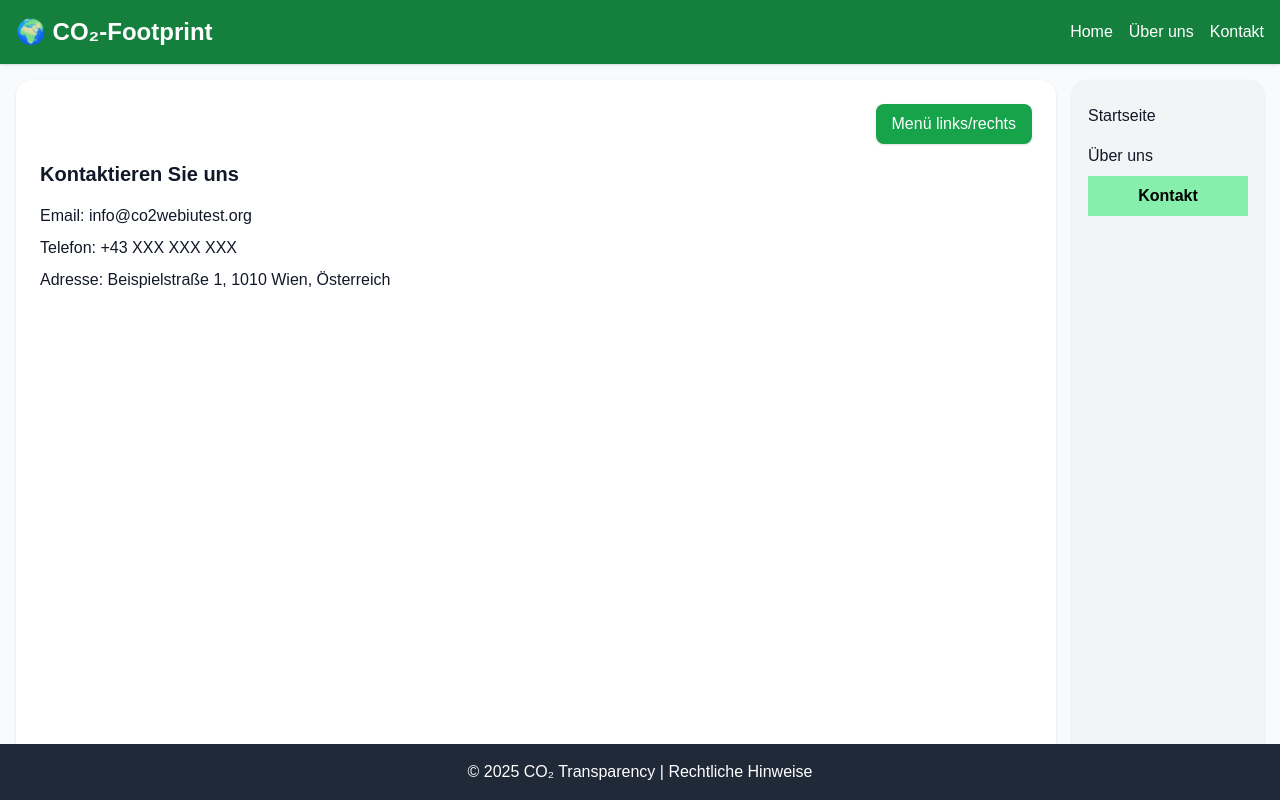
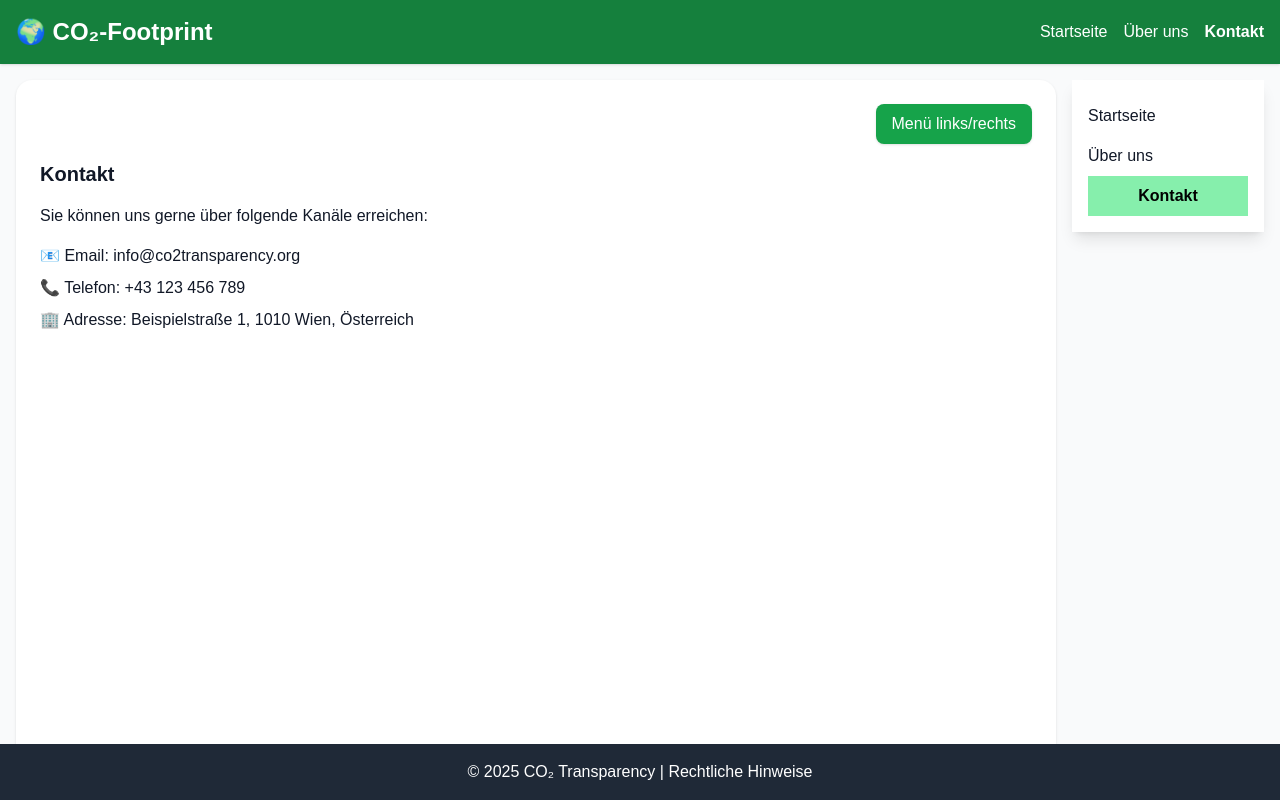
Before and after one commit to Daichion/co2-footprint-webapp, a plain HTML site: page kontakt.html in a window 1280 px wide. Both pictures are taken after a click on the button "Menü links/rechts". Drawn offline with nearby package versions, Linux system fonts and the light colour scheme.

Commit message:
Update kontakt.html

```diff
--- a/kontakt.html
+++ b/kontakt.html
@@ -10,52 +10,52 @@
 <body class="bg-gray-50 text-gray-900 flex flex-col min-h-screen">
 
   <!-- Header -->
-  <header class="bg-green-700 text-white p-4 flex items-center justify-between shadow">
+  <header class="bg-green-700 text-white p-4 flex items-center justify-between shadow z-50">
     <h1 class="text-2xl font-bold">🌍 CO₂-Footprint</h1>
+    <button id="mobileMenuBtn" class="md:hidden px-4 py-2 bg-green-600 text-white rounded-lg">
+      ☰ Menü
+    </button>
     <nav class="hidden md:flex">
       <ul class="flex space-x-4">
-        <li><a href="index.html" class="hover:underline">Home</a></li>
+        <li><a href="index.html" class="hover:underline">Startseite</a></li>
         <li><a href="ueber-uns.html" class="hover:underline">Über uns</a></li>
-        <li><a href="kontakt.html" class="hover:underline">Kontakt</a></li>
+        <li><a href="kontakt.html" class="hover:underline font-bold">Kontakt</a></li>
       </ul>
     </nav>
   </header>
 
-  <main class="flex flex-1 flex-col md:flex-row p-4 gap-4">
+  <!-- Overlay -->
+  <div id="mobileOverlay" class="fixed inset-0 bg-black bg-opacity-50 hidden z-40"></div>
 
-    <!-- Mobile Hamburger Button -->
-    <div class="flex justify-between md:hidden mb-4">
-      <h2 class="text-xl font-semibold">Kontakt</h2>
-      <button id="mobileMenuBtn"
-        class="px-4 py-2 bg-green-600 text-white rounded-lg shadow hover:bg-green-700 transition">
-        ☰ Menü
-      </button>
-    </div>
+  <main class="flex flex-1 flex-col md:flex-row p-4 gap-4 relative">
 
     <!-- Sidebar -->
-    <nav id="sideMenu" class="w-full md:w-48 bg-gray-100 p-4 rounded-2xl shadow md:block hidden">
-      <ul>
+    <nav id="sideMenu"
+         class="fixed top-0 left-0 h-full w-64 bg-white shadow-lg transform -translate-x-full transition-transform duration-300 z-50 md:static md:translate-x-0 md:w-48 md:block">
+      <ul class="p-4">
         <li><a href="index.html" class="block py-2">Startseite</a></li>
         <li><a href="ueber-uns.html" class="block py-2">Über uns</a></li>
-        <li><a href="kontakt.html" class="block py-2">Kontakt</a></li>
+        <li><a href="kontakt.html" class="block py-2 font-bold">Kontakt</a></li>
       </ul>
     </nav>
 
     <!-- Content -->
     <section class="flex-1 bg-white p-6 rounded-2xl shadow">
-
-      <!-- Desktop toggle -->
-      <div class="flex justify-end mb-4">
+      <div class="flex justify-end mb-4 hidden md:flex">
         <button id="toggleMenu"
           class="px-4 py-2 bg-green-600 text-white rounded-lg shadow hover:bg-green-700 transition">
           Menü links/rechts
         </button>
       </div>
+      <h2 class="text-xl font-semibold mb-4">Kontakt</h2>
+      <p class="mb-4">
+        Sie können uns gerne über folgende Kanäle erreichen:
+      </p>
 
-      <h2 class="text-xl font-semibold mb-4">Kontaktieren Sie uns</h2>
-      <p class="mb-2">Email: info@co2webiutest.org</p>
-      <p class="mb-2">Telefon: +43 XXX XXX XXX</p>
-      <p>Adresse: Beispielstraße 1, 1010 Wien, Österreich</p>
+
+      <p class="mb-2">📧 Email: info@co2transparency.org</p>
+      <p class="mb-2">📞 Telefon: +43 123 456 789</p>
+      <p>🏢 Adresse: Beispielstraße 1, 1010 Wien, Österreich</p>
     </section>
   </main>
 
@@ -65,5 +65,29 @@
   </footer>
 
   <script src="app.js"></script>
+
+
+<script>
+// Toggle sidebar position (Links/Rechts)
+document.addEventListener('DOMContentLoaded', function() {
+  var toggleBtn = document.getElementById('toggleMenu');
+  var sideMenu = document.getElementById('sideMenu');
+  if (toggleBtn && sideMenu) {
+    toggleBtn.addEventListener('click', function() {
+      if (sideMenu.classList.contains('left-0')) {
+        sideMenu.classList.remove('left-0');
+        sideMenu.classList.add('right-0');
+        sideMenu.classList.add('md:right-0');
+        sideMenu.classList.remove('md:left-0');
+      } else {
+        sideMenu.classList.remove('right-0');
+        sideMenu.classList.remove('md:right-0');
+        sideMenu.classList.add('left-0');
+        sideMenu.classList.add('md:left-0');
+      }
+    });
+  }
+});
+</script>
 </body>
 </html>
```
